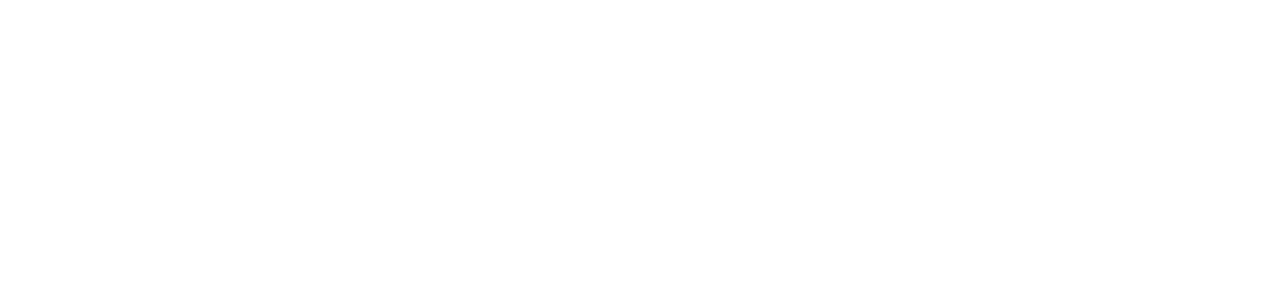
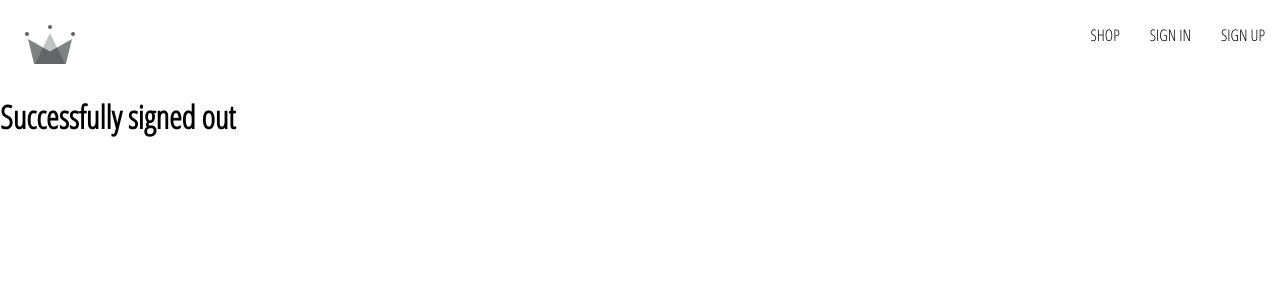
Before and after one commit to ajayreddyfsd/Monarch-Styles, a React (Create React App) app: page /sign-out in a window 1280 px wide. Before the commit this address had no page. Shown: the top 300 px of the page. Built offline with nearby package versions, Linux system fonts and the light colour scheme.

Commit message:
signout component added

```diff
--- a/src/App.js
+++ b/src/App.js
@@ -6,6 +6,7 @@
 import Shop from "./routes/shop/shop.component";
 import SignUpForm from "./components/sign-up-form/sign-up-form.component";
 import { UserProvider } from "./contexts/user.context";
+import SignOut from "./routes/sign-out/sign-out.component";
 
 const App = () => {
   return (
@@ -16,6 +17,7 @@
           <Route path="shop" element={<Shop />} />
           <Route path="sign-in" element={<SignIn />} />
           <Route path="sign-up" element={<SignUpForm />} />
+          <Route path="sign-out" element={<SignOut />} />
         </Route>
       </Routes>
     </UserProvider>
--- a/src/routes/navigation/navigation.component.jsx
+++ b/src/routes/navigation/navigation.component.jsx
@@ -38,9 +38,9 @@
           we will display sign-out. if no current user, we will display sign-in and sign-up,
           for the user to sign-in or sign-up*/}
           {currentUser ? (
-            <span className="nav-link" onClick={signOutHandler}>
+            <Link className="nav-link" to="/sign-out" onClick={signOutHandler}>
               SIGN OUT
-            </span>
+            </Link>
           ) : (
             <div>
               <Link className="nav-link" to="/sign-in">
--- /dev/null
+++ b/src/routes/sign-out/sign-out.component.jsx
@@ -0,0 +1,7 @@
+import React from "react";
+
+const SignOut = () => {
+  return <h1>Successfully signed out</h1>;
+};
+
+export default SignOut;
```
